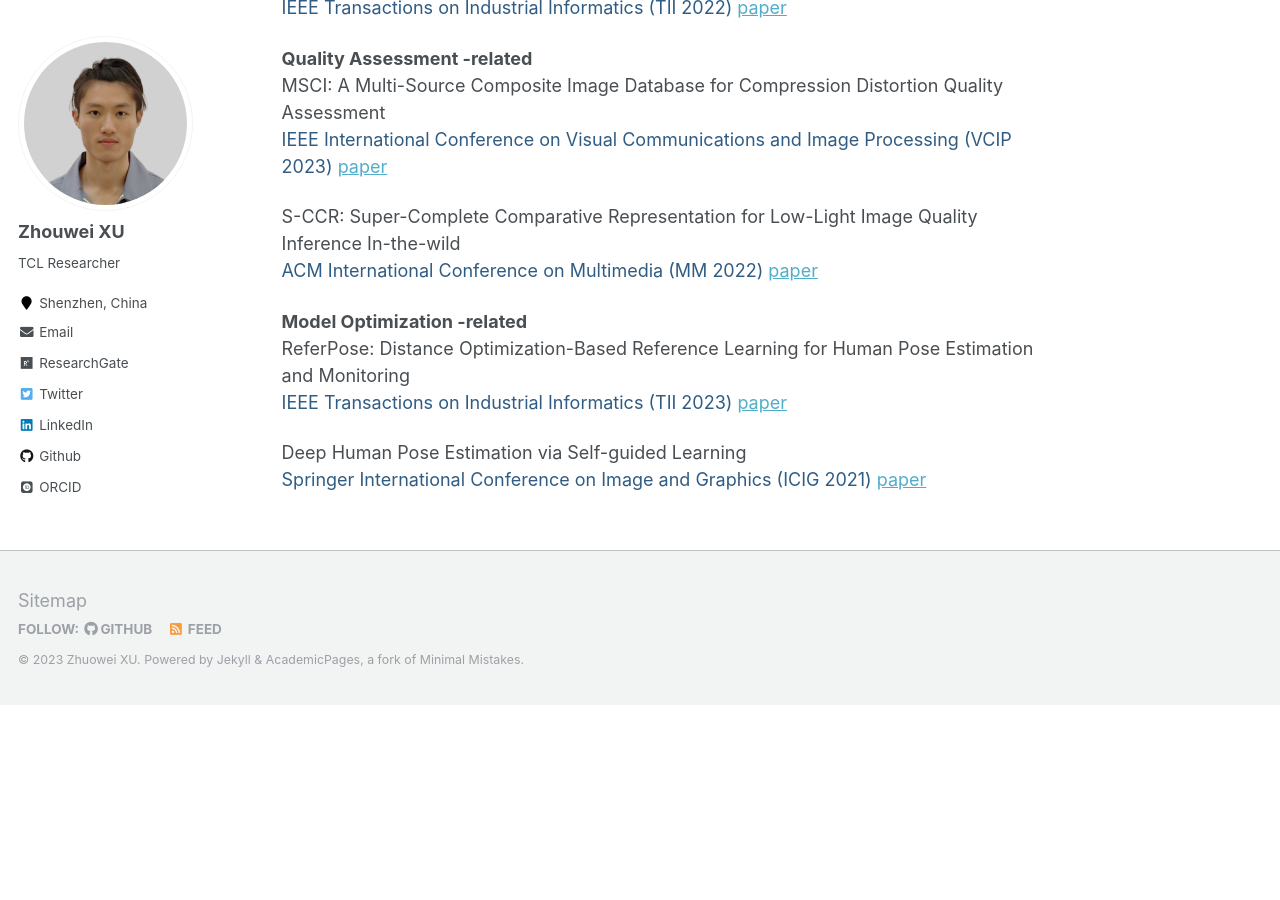
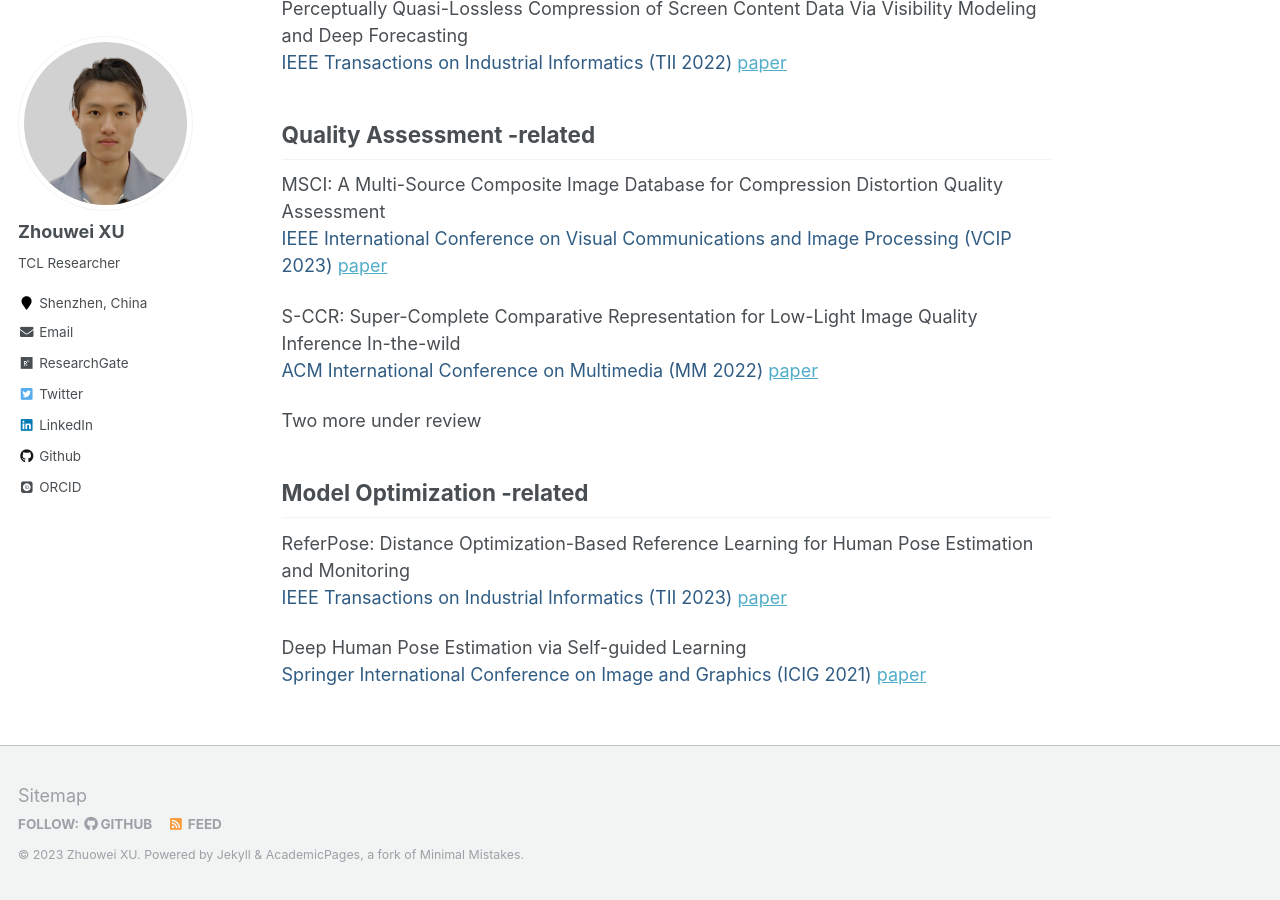
Before and after one commit to zw-xxx/zw-xxxX.github.io, a Jekyll site: the page built from _pages/about.md, in a window 1280 px wide and 900 px high, scrolled down 609 px. Built offline with Jekyll 4.4.1, drawn with Linux system fonts in a browser that asks for light colours; some web fonts are replaced; before the commit the page ends 1314 px from its top, so only the background shows below that.

Commit message:
Update about.md

```diff
--- a/_pages/about.md
+++ b/_pages/about.md
@@ -26,18 +26,20 @@ AHG12: Local-Boosting on Cross-Component Merge Mode. <span style="color: #305C84
 
 Publications
 ======
-**Compression -related**<br>
+## Compression -related
 Perceptually Quasi-Lossless Compression of Screen Content Data Via Visibility Modeling and Deep Forecasting<br>
 <span style="color: #305C84"> IEEE Transactions on Industrial Informatics (TII 2022)</span> [paper](https://ieeexplore.ieee.org/abstract/document/9669109)<br>
 
-**Quality Assessment -related**<br>
+## Quality Assessment -related
 MSCI: A Multi-Source Composite Image Database for Compression Distortion Quality Assessment<br>
 <span style="color: #305C84"> IEEE International Conference on Visual Communications and Image Processing (VCIP 2023)</span> [paper](https://ieeexplore.ieee.org/abstract/document/10008864)<br>
 
 S-CCR: Super-Complete Comparative Representation for Low-Light Image Quality Inference In-the-wild<br>
 <span style="color: #305C84"> ACM International Conference on Multimedia (MM 2022)</span> [paper](https://dl.acm.org/doi/abs/10.1145/3503161.35480833)<br>
 
-**Model Optimization -related**<br>
+Two more under review
+
+## Model Optimization -related
 ReferPose: Distance Optimization-Based Reference Learning for Human Pose Estimation and Monitoring<br>
 <span style="color: #305C84"> IEEE Transactions on Industrial Informatics (TII 2023)</span> [paper](https://ieeexplore.ieee.org/abstract/document/10297567)<br>
 
```
